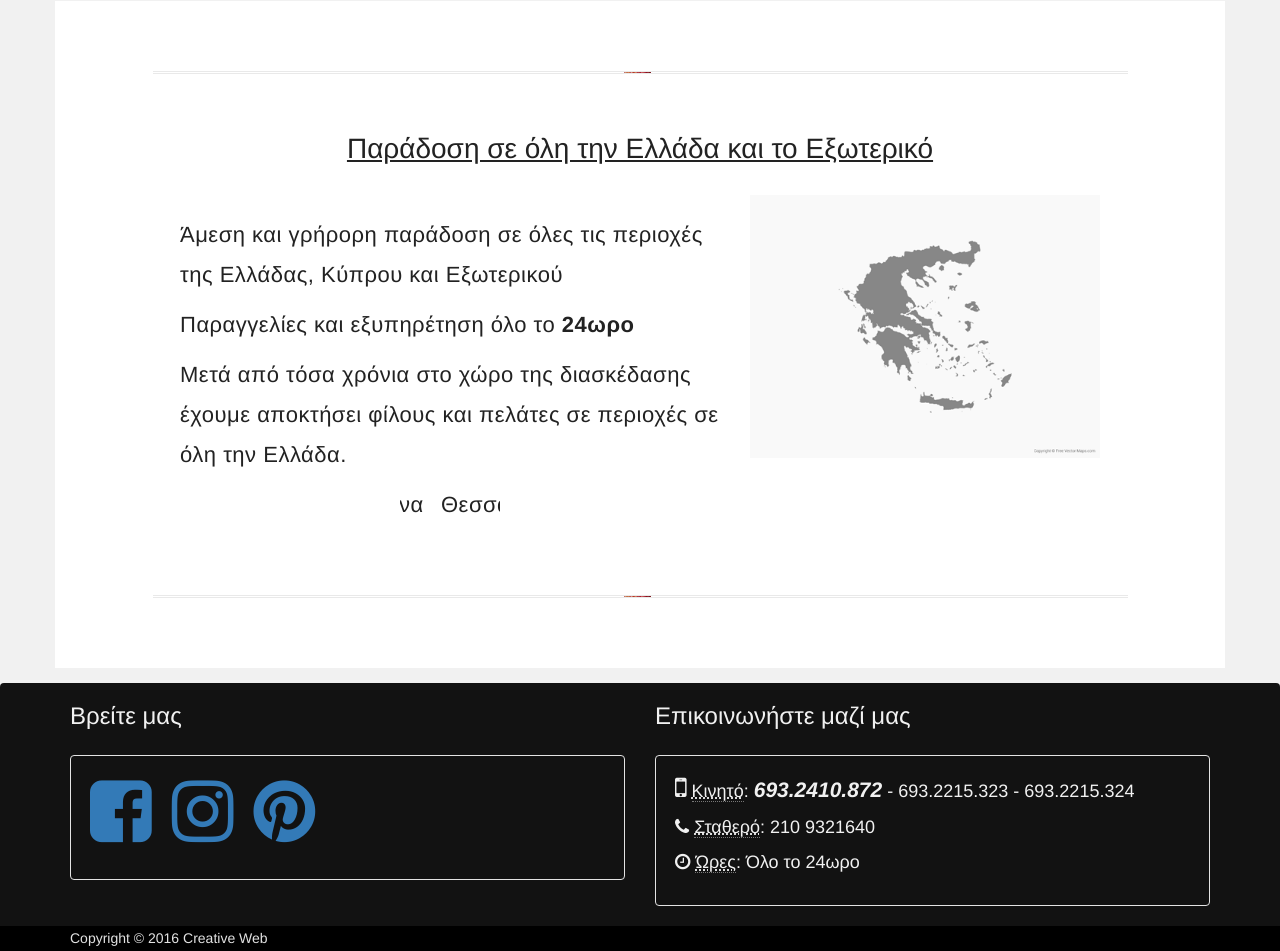
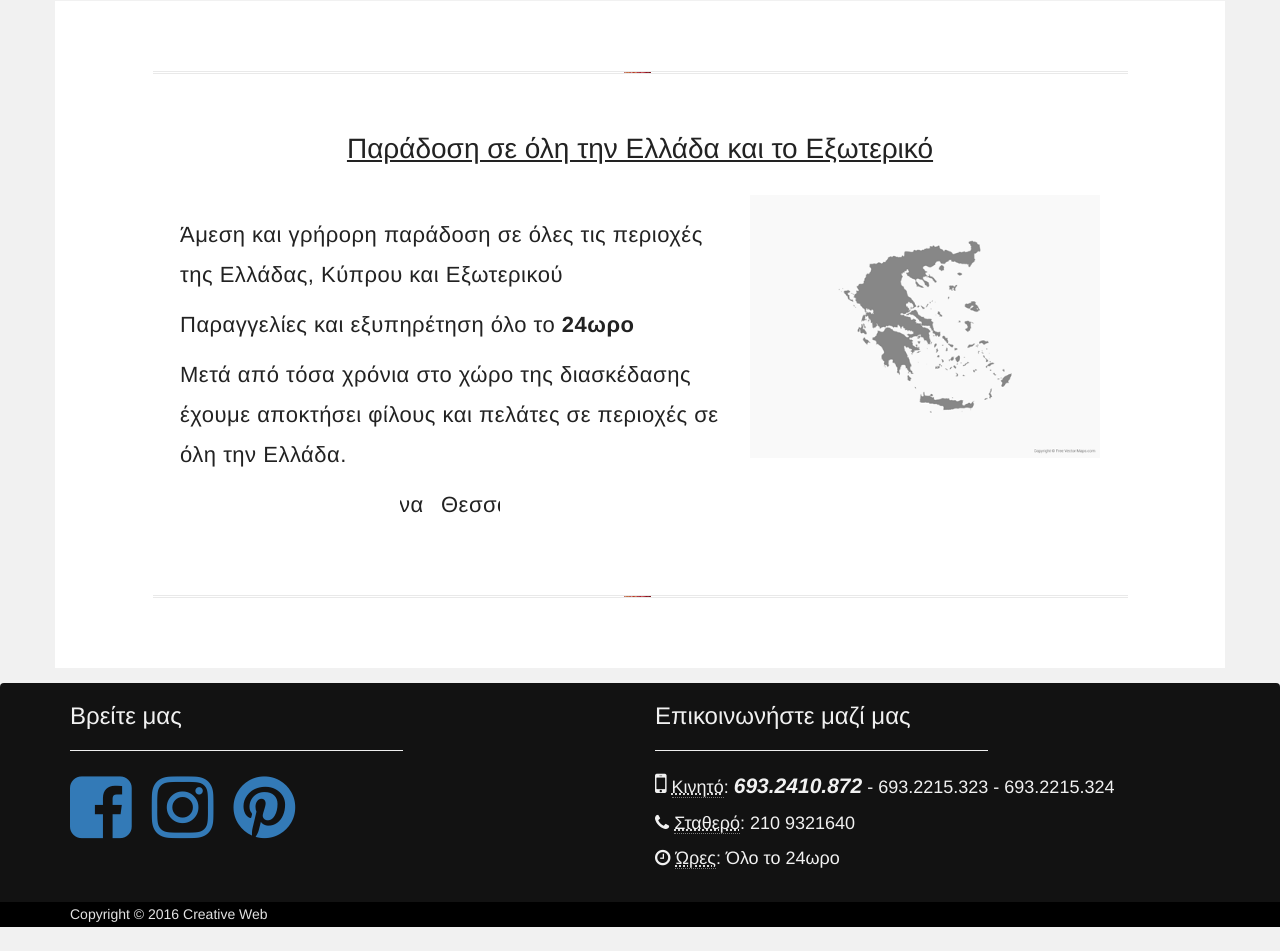
Before and after one commit to Lazaross/Lazaross.github.io, a website: page index.html in a window 1280 px wide. Shown: the part 1536-2487 px from the top of the page. After the commit the page ends 2463 px from the top, so only its background shows below. Drawn offline with nearby package versions, Linux system fonts and the light colour scheme.

Commit message:
Footer Finished v.1

```diff
--- a/index.html
+++ b/index.html
@@ -148,22 +148,22 @@
 	    	</div>
 	  </section>
 	    <footer id="footer">
-	    	<div class="container">
+	    	<div id="info" class="container">
 		    	<div class="row">
 			    	<div id="right-part-footer" class="col-xs-12 col-sm-6 col-sm-push-6">
 	            <h3>Επικοινωνήστε μαζί μας</h3>
-	            <div class="well">
+							<hr>
 		            <p><i class="fa fa-mobile mobile"></i>
 		                <abbr title="Mobile">Κινητό</abbr>: <span id="mobile-span">693.2410.872</span> - 693.2215.323 - 693.2215.324</p>
 		            <p><i class="fa fa-phone text-left"></i>
 		            	<abbr title="Phone">Σταθερό</abbr>: 210 9321640</p>
 		            <p><i class="fa fa-clock-o"></i>
 		                <abbr title="Hours">Ώρες</abbr>: Όλο το 24ωρο</p>
-		          </div>
+
 		        </div>
 			    	<div id="left-part-footer" class="col-xs-12 col-sm-6 col-sm-pull-6">
 			    		<h3>Βρείτε μας </h3>
-			    		<div class="well">
+			    		<hr>
 		            <ul class="list-unstyled list-inline list-social-icons">
 		                <li>
 		                    <a href="#"><i class="fa fa-facebook-square fa-2x"></i> </a>
@@ -175,7 +175,6 @@
 		                    <a href="#"><i class="fa fa-pinterest fa-2x"></i> </a>
 		                </li>
 		            </ul>
-	           	</div>
 			    	</div>
 	        </div>
 	      </div>
--- a/scss/styles.scss
+++ b/scss/styles.scss
@@ -424,16 +424,26 @@ body{
 		color: #f1f1f1;
 		background-color:#121212;
 		border-radius:4px;
+		#info{
+			padding-bottom: 20px;
 			.well {
 				background-color: #121212;
+			}
+			hr {
+				width: 60%;
+				margin-left: 0;
 			}
 
 			h3{
 				margin-top: 20px;
-			margin-bottom: 25px;
+				margin-bottom: 20px;
 			}
 			#left-part-footer {
 				font-size: 36px;
+				hr {
+					width: 60%;
+					margin-left: 0;
+				}
 			}
 			#right-part-footer{
 				font-stretch: expanded;
@@ -452,7 +462,7 @@ body{
 					font-size: 27px;
 				}
 			}
-
+		}
 		.copyright{
 			margin-top: auto;
 			margin-bottom: auto;
```
Also changed, not shown: static/css/styles.min.css. Lines whose indentation alone changed are shown as unchanged.
